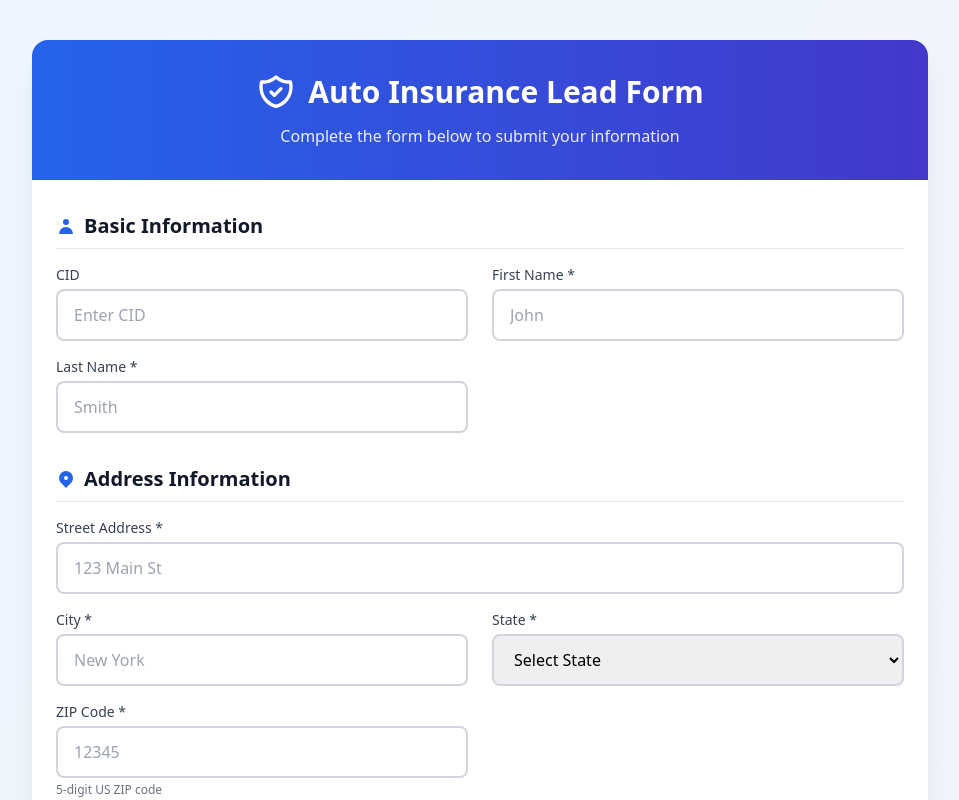
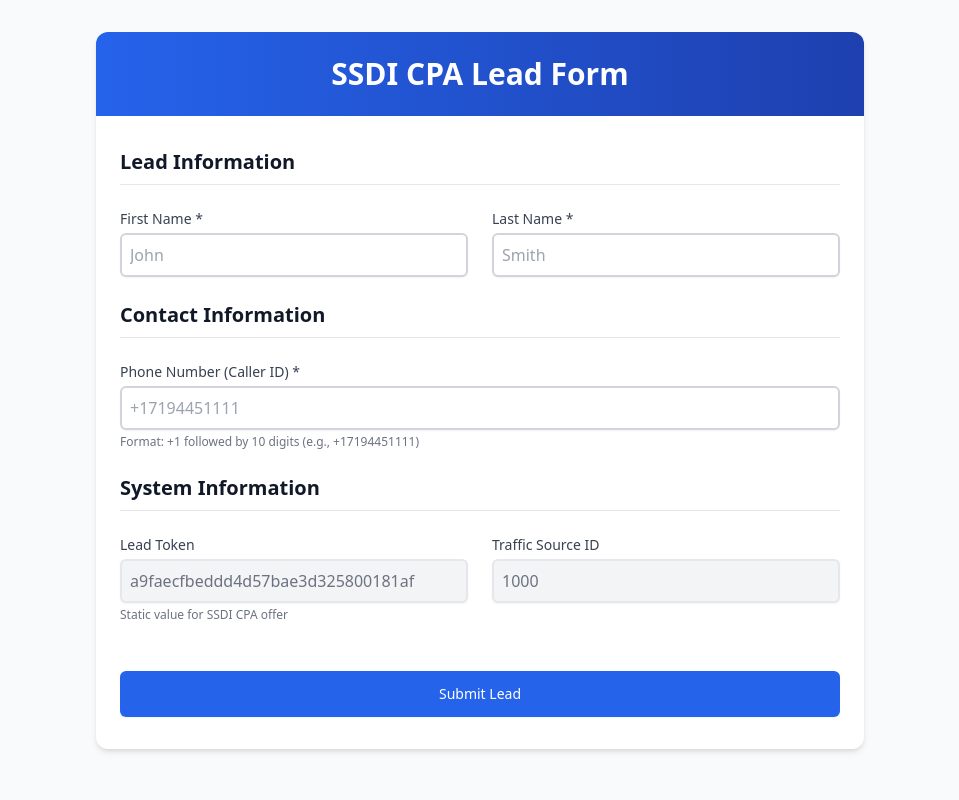
Before and after one commit to asadishaq15/lead-forms, a React (Vite) app: page /ssdi-cpl in a window 1280 px wide. Shown: the top 800 px of the page, without its empty margins (160-1119 px from the left). Built offline with nearby package versions, Linux system fonts and the light colour scheme.

Commit message:
fix route

```diff
--- a/src/App.jsx
+++ b/src/App.jsx
@@ -37,8 +37,8 @@ function App() {
         <Route path="/leads6" element={<AcaKkCplForm />} />
         <Route path="/leads7" element={<AdvanceGrow4 />} />
         <Route path="/leads8" element={<EvolveTechFinalExpenseForm />} />
-        <Route path="/ssdi" element={<SSDIInboundFormNew />} />
-        <Route path="/ssdi-cpl" element={<SSDICallTransfer />} />
+        <Route path="/ssdi" element={<SsdiForm />} />
+        <Route path="/ssdi-cpl" element={<SSDIInboundFormNew />} />
         <Route path="/environedu" element={<EnvironEduForm />} />
         <Route path="/auto-insurance" element={<InsuranceLeadForm />} />
         <Route path="/aca-leads" element={<ACAInboundForm />} />
```
